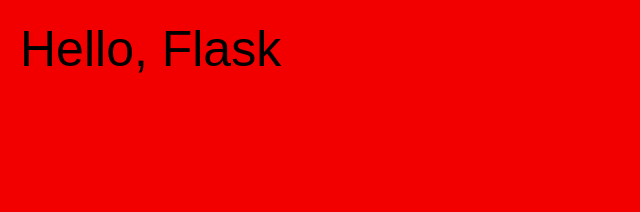
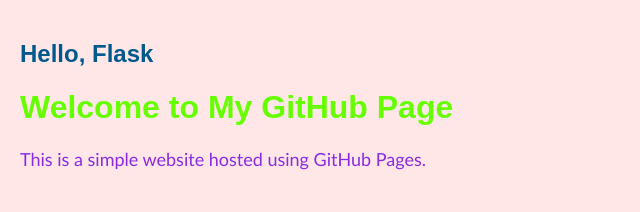
Before and after one commit to SchallerTy/SchallerTy.github.io, a plain HTML site: page index.html in a window 1280 px wide. Shown: the whole page, without its empty margins (0-640 px from the left). Drawn offline with Linux system fonts and the light colour scheme.

Commit message:
fixing bad style

```diff
--- a/index.html
+++ b/index.html
@@ -3,11 +3,13 @@
 <head>
     <meta charset="UTF-8">
     <meta name="viewport" content="width=device-width, initial-scale=1.0">
-    <body>Hello, Flask</body>
+    <body>
+        <h2>Hello, Flask</h2>
+    </body>
     <link rel="stylesheet" href="styles.css">
 </head>
-<!-- <body>
+<body>
     <h1>Welcome to My GitHub Page</h1>
-    <p>This is a simple website hosted using GitHub Pages.</p>
-</body> -->
+    <p1>This is a simple website hosted using GitHub Pages.</p>
+</body>
 </html>
--- a/styles.css
+++ b/styles.css
@@ -1,7 +1,7 @@
 body {
     font-family: Arial, sans-serif;
-    background-color: #f20000;
-    font-size: 50px;
+    background-color: #ffe7e7;
+    color: blueviolet;
     margin: 0;
     padding: 20px;
 }
@@ -14,11 +14,13 @@
     color: #00598d
 }
 
-p {
+p1 {
     font-family: Trebuchet MS;
     font-size: 18px;
 }
 
-p1 {
-
+p2 {
+    font-family:Arial, Helvetica, sans-serif;
+    background-color: aquamarine;
+    font-size: 12px
 }
```
